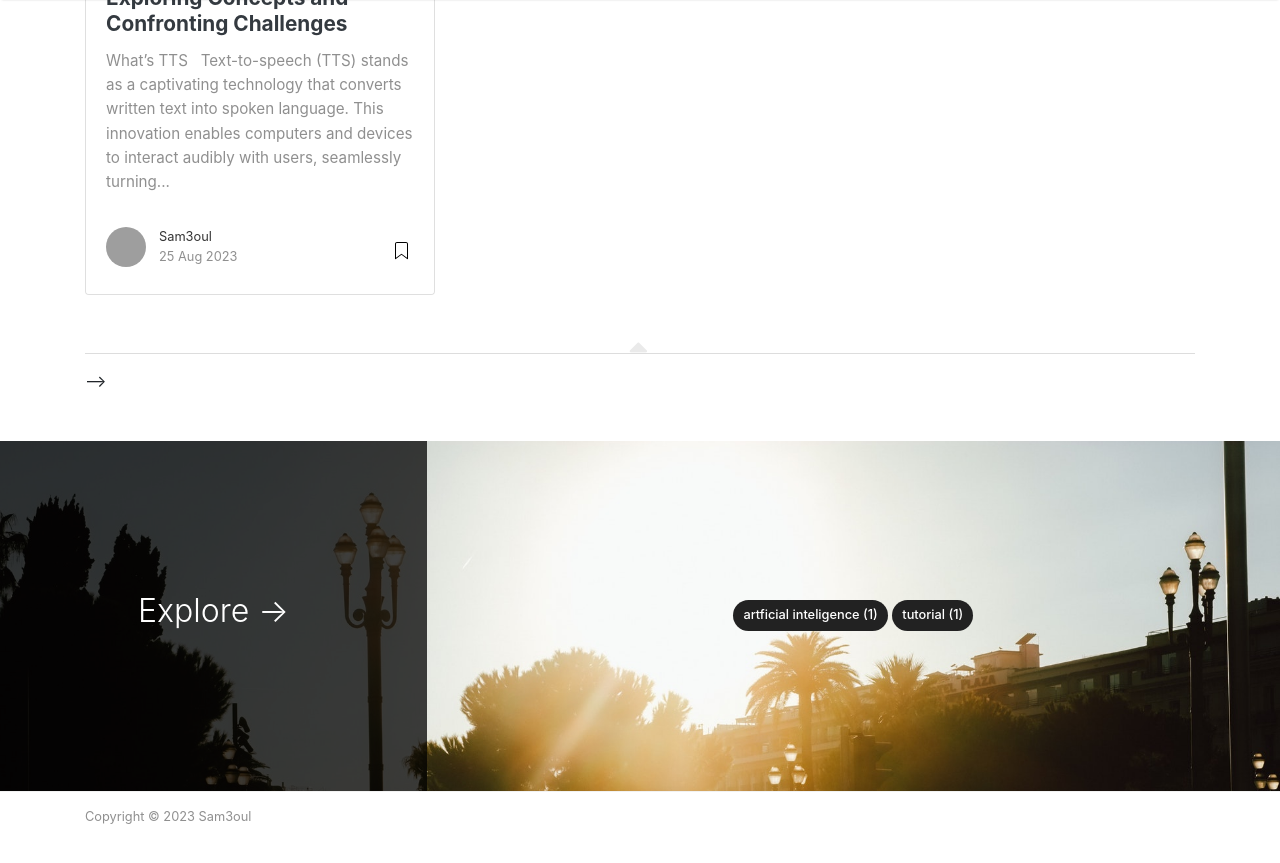
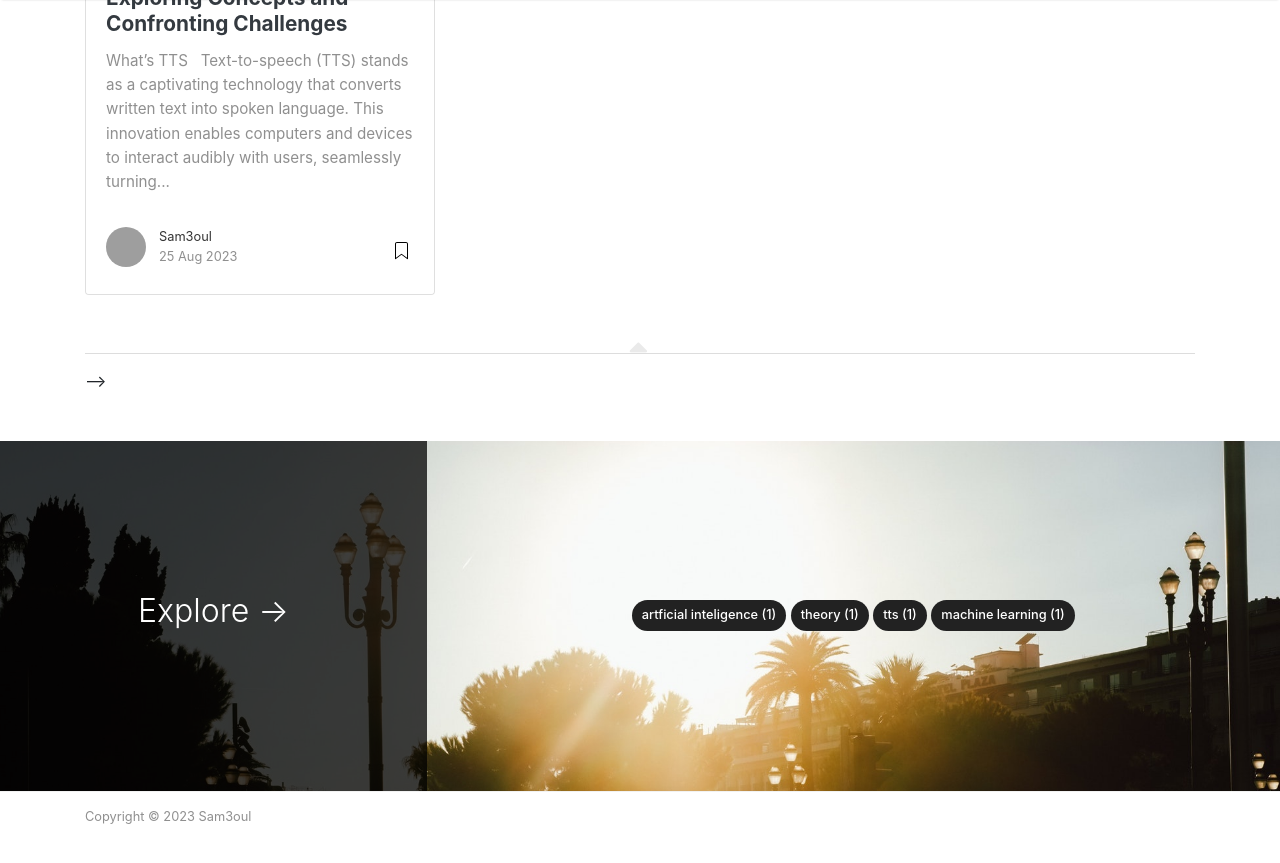
Before and after one commit to ismailsaid2001/Sam3oul.github.io, a Jekyll site: the page built from index.html, in a window 1280 px wide and 900 px high, scrolled down 747 px. Shown: the top 863 px of the window. Built offline with Jekyll 4.4.1, drawn with Linux system fonts in a browser that asks for light colours; nearby versions of some CDN libraries; the list of posts is cut into pages by our own code; grey boxes are pictures that could not be loaded.

Commit message:
third update

```diff
--- a/_posts/2023-08-25-TTS-deep-dive.md
+++ b/_posts/2023-08-25-TTS-deep-dive.md
@@ -2,7 +2,7 @@
 layout: post
 title:  "Unlocking the Power of TTS: Exploring Concepts and Confronting Challenges"
 author: Sam3oul
-categories: [ Artficial inteligence, tutorial ]
+categories: [ Artficial inteligence, Theory,TTS,Machine learning]
 image: assets/images/18.jpg
 beforetoc: "This is a walk through the basics of Text to speech technologies and the steps that enable us to generate voice based on a given text"
 toc: true
@@ -31,6 +31,7 @@ The second main subtask is generating the actual audio
 
 ## First subtask : Mel-Spectrogram prediction
 before we go further let's break down some terms :
+
 **Fourier Transform:**Fourier transform is a `mathematical` technique that decomposes a `complex` signal into its constituent **frequency components**.
 
 ![walking]({{ site.baseurl }}/assets/images/fourier.png)
@@ -74,6 +73,7 @@ In these instances, the word **"bass"** takes on separate meanings depending on
 Similarly, the term **"live"** can indicate either "being alive" or "a live performance." Such words with multiple pronunciations and meanings are referred to as **confused words** as they can lead to ambiguity and the need for contextual interpretation.
 
 **2-Text Normalization**
+
 TTS systems require preprocessing for handling non-standard words
 like: **numbers ,monetary amounts,abbreviations , dates,Acronyms**
 
@@ -112,7 +112,7 @@ the technology behind text normalization and many aspects of **text-to-speech (T
 
 **Language Modeling:** Language models like transformers are used to understand the context of words and phrases in a sentence. They capture relationships between words and contribute to `context-aware` text normalization.
 
-**Rule-Based Systems:** Traditional rule-based approaches define **explicit rules** for how certain terms or patterns should be normalized and pronounced. These rules can handle common cases but might lack the flexibility of machine learning approaches.
+**Rule-Based Systems:** Traditional rule-based approaches define `explicit rules` for how certain terms or patterns should be normalized and pronounced. These rules can handle common cases but might lack the flexibility of `machine learning` approaches.
 
 **Contextual Analysis:** Contextual analysis models, including contextual `embeddings` and `transformers`, are used to understand the surrounding words and phrases to determine **pronunciation patterns**.
 
```
Also changed, not shown: other parts of _posts/2023-08-25-TTS-deep-dive.md (+0 -2 lines).
